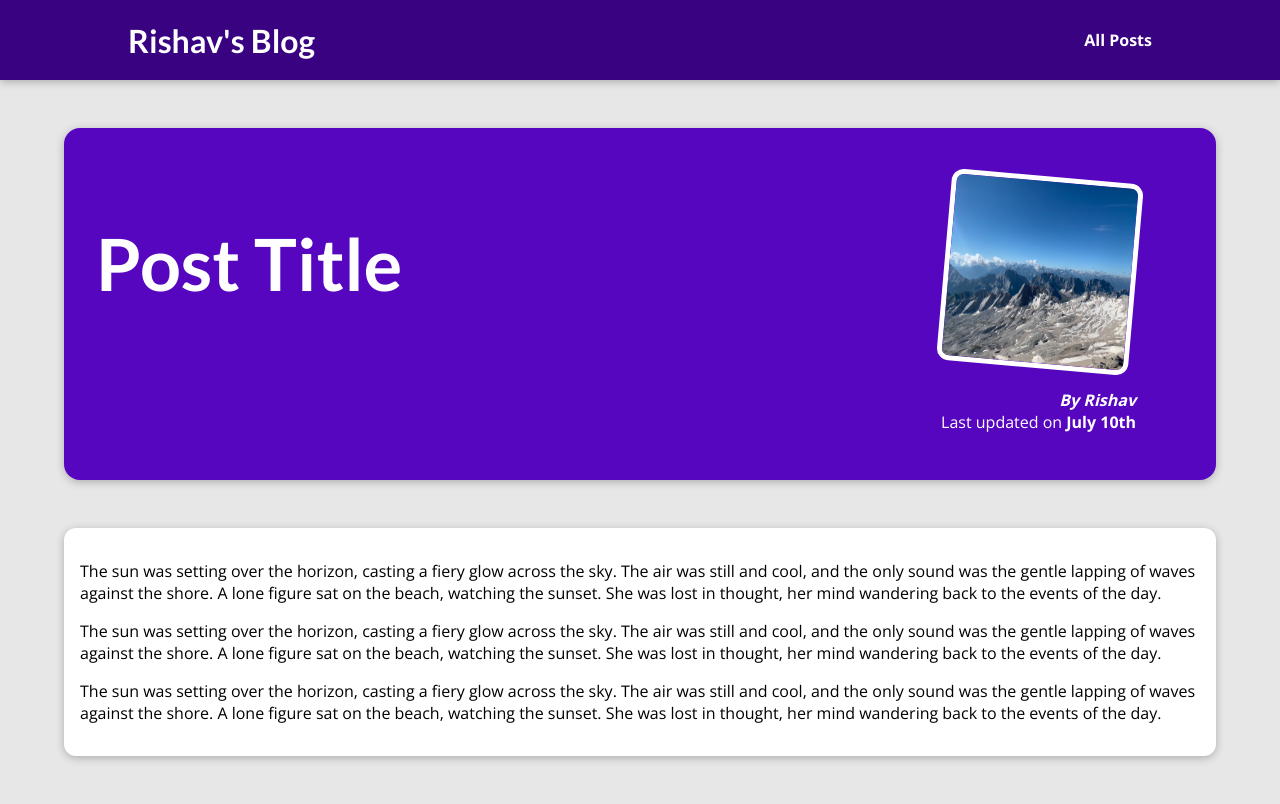
After one commit to rishavhav/my_site, a Django app: template blog/templates/blog/post-detail.html in a window 1280 px wide. The commit adds this page. Run offline with Django 4.2, Linux system fonts and the light colour scheme; the template is opened without the code that fills it, so the values that code supplies are empty.

Commit message:
static files added

```diff
--- /dev/null
+++ b/blog/static/blog/post-detail.css
@@ -0,0 +1,62 @@
+body {
+    background-color: #e7e7e7;
+}
+
+#main-navigation {
+    background-color: #390281;
+    box-shadow: 0 2px 8px rgba(0, 0, 0, 0.25);
+}
+
+#summary {
+    margin: 8rem auto 3rem auto;
+    padding: 2rem;
+    width: 90%;
+    max-width: 90rem;
+    border-radius: 16px;
+    background-color: #5706c0;
+    position: relative;
+    box-shadow: 0 2px 8px rgba(0, 0, 0, 0.25);
+    height: 22rem;
+}
+
+#summary h2 {
+    color: white;
+    font-size: 4.5rem;
+}
+
+#summary article {
+    position: absolute;
+    top: 2rem;
+    right: 3rem;
+    padding: 1rem 2rem;
+    border-radius: 12px;
+    text-align: right;
+    color: white;
+}
+
+#summary article img {
+    width: 12rem;
+    height: 12rem;
+    border-radius: 12px;
+    transform: rotateZ(5deg);
+    border: 5px solid white;
+    margin-bottom: 1rem;
+}
+
+#summary address {
+    font-weight: bold;
+}
+
+#summary time {
+    font-weight: bold;
+}
+
+main {
+    width: 90%;
+    max-width: 90rem;
+    margin: 3rem auto;
+    background-color: white;
+    padding: 1rem;
+    border-radius: 12px;
+    box-shadow: 0 2px 8px rgba(0, 0, 0, 0.25);
+}
--- /dev/null
+++ b/blog/templates/blog/post-detail.html
@@ -0,0 +1,42 @@
+{% extends 'base.html' %}
+{% load static %}
+
+{% block title %}
+    This post title
+{% endblock %}
+
+{% block css_files %}
+    <link rel="stylesheet" href="{% static 'blog/post-detail.css' %}">
+{% endblock %}
+
+{% block content %}
+    <section id="summary">
+    <h2>Post Title</h2>
+    <article>
+        <img src="{% static 'blog/images/mountains.jpg' %}" alt="Post Title">
+        <address> By Rishav</address>
+        <div>
+            Last updated on <time>July 10th</time>
+        </div>
+    </article>
+
+    </section>
+    <main>
+        <p>
+            The sun was setting over the horizon, casting a fiery glow across the sky. The air was still and cool, and
+            the only sound was the gentle lapping of waves against the shore. A lone figure sat on the beach, watching the
+            sunset. She was lost in thought, her mind wandering back to the events of the day.
+        </p>
+        <p>
+            The sun was setting over the horizon, casting a fiery glow across the sky. The air was still and cool, and
+            the only sound was the gentle lapping of waves against the shore. A lone figure sat on the beach, watching the
+            sunset. She was lost in thought, her mind wandering back to the events of the day.
+        </p>
+        <p>
+            The sun was setting over the horizon, casting a fiery glow across the sky. The air was still and cool, and
+            the only sound was the gentle lapping of waves against the shore. A lone figure sat on the beach, watching the
+            sunset. She was lost in thought, her mind wandering back to the events of the day.
+
+        </p>
+    </main>
+{% endblock %}
--- a/blog/views.py
+++ b/blog/views.py
@@ -8,8 +8,8 @@ def starting_page(request):
 
 
 def posts(request):
-    pass
+    return render(request, "blog/all-posts.html")
 
 
-def post_details(request):
-    pass
+def post_details(request, slug):
+    return render(request, "blog/post-detail.html")
--- a/templates/base.html
+++ b/templates/base.html
@@ -11,6 +11,12 @@
     {% block css_files %}{% endblock %}
 </head>
 <body>
+<header id="main-navigation">
+    <h1><a href="{% url 'starting-page' %}">Rishav's Blog</a> </h1>
+    <nav>
+        <a href="{% url 'posts-page' %}">All Posts</a>
+    </nav>
+</header>
 {% block content %}
 {% endblock %}
 </body>
```
Also changed, not shown: blog/static/blog/all-posts.css (added, +43 -0 lines), blog/static/blog/index.css (+0 -70 lines), blog/static/blog/post.css (added, +43 -0 lines), blog/templates/blog/all-posts.html (added, +25 -0 lines), blog/templates/blog/includes/post.html (added, +15 -0 lines), blog/templates/blog/index.html (+2 -20 lines), static/app.css (line endings or trailing spaces).
